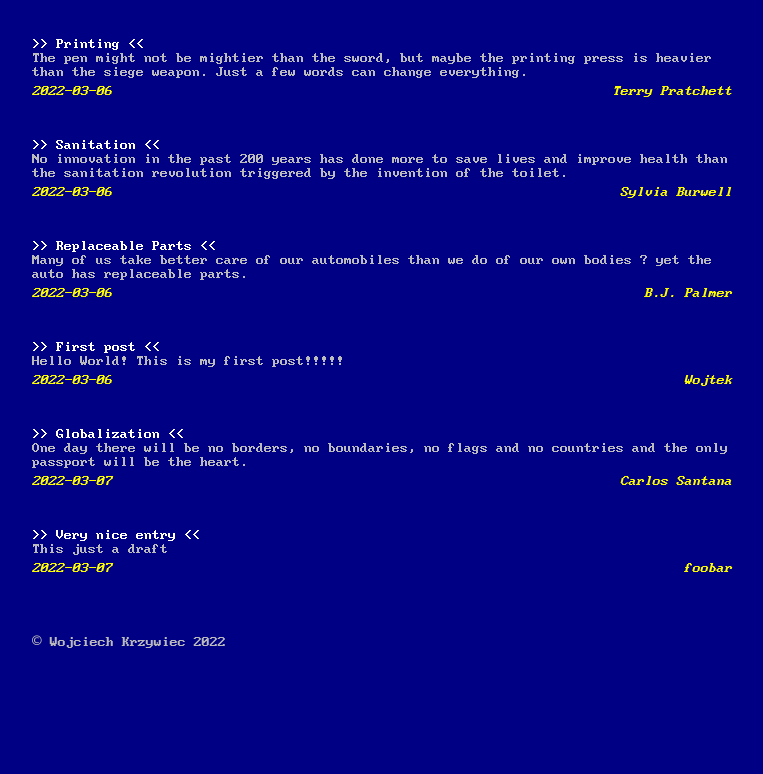
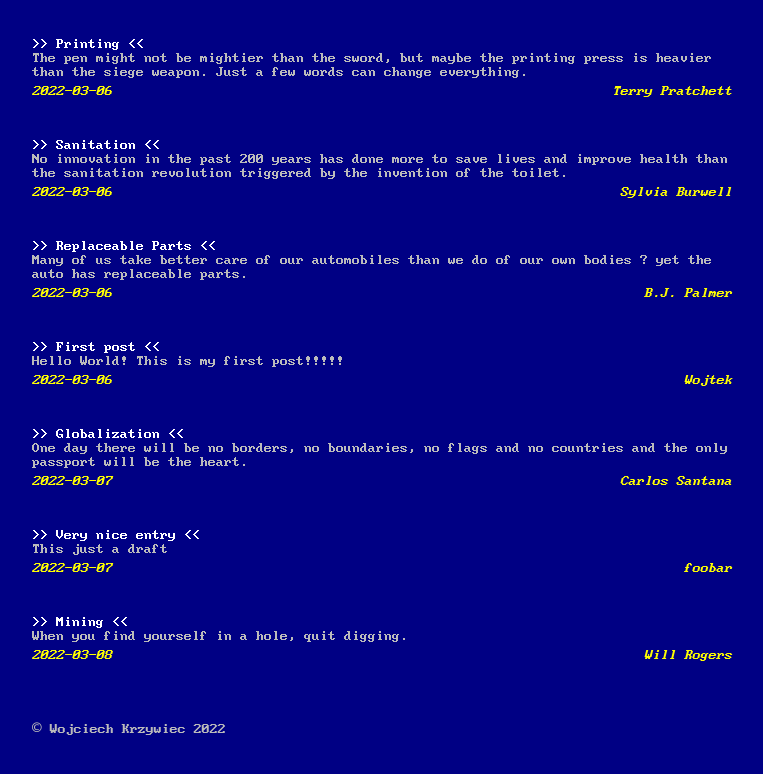
Before and after one commit to wkrzywiec/classic-den, a plain HTML site: page web-page/index.html in a window 1280 px wide. Shown: the part 795-1569 px from the top of the page, without its empty margins (258-1021 px from the left). Before the commit the page ends 1498 px from the top, so only its background shows below. Drawn offline with Linux system fonts and the light colour scheme.

Commit message:
add new entry

```diff
--- a/web-page/entries.html
+++ b/web-page/entries.html
@@ -34,4 +34,9 @@
   <p class="entry-message">This just a draft</p>
   <p class="entry-published">2022-03-07<span class="entry-author">foobar</span></p>
  </div>
+ <div class="span6" id="1646717742507">
+  <h4>Mining</h4>
+  <p class="entry-message">When you find yourself in a hole, quit digging.</p>
+  <p class="entry-published">2022-03-08<span class="entry-author">Will Rogers</span></p>
+ </div>
 </div>
```
